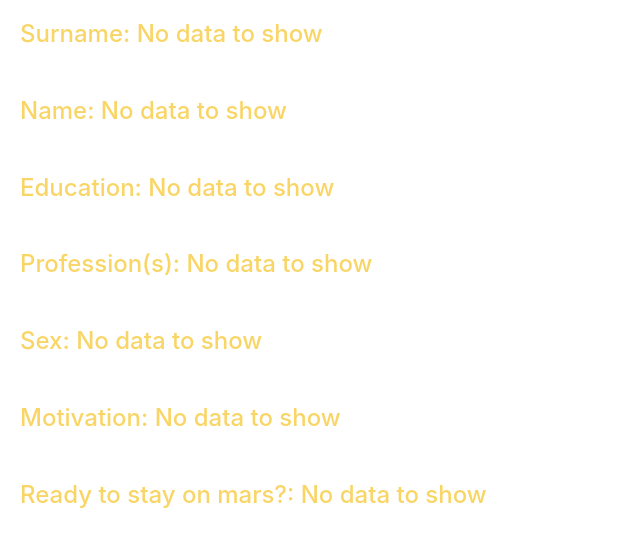
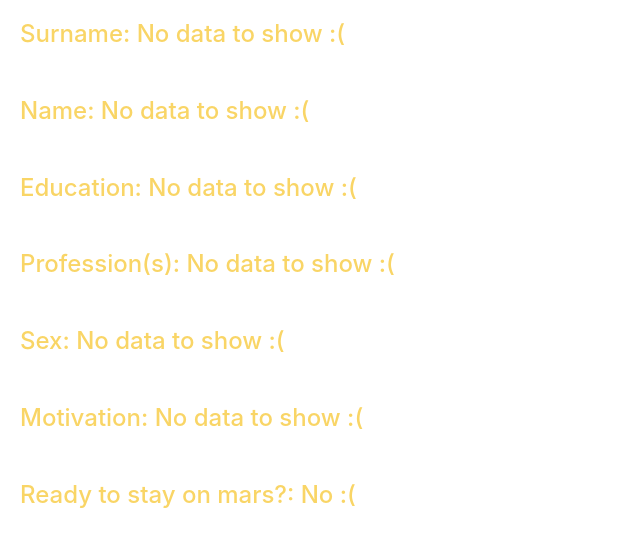
Before and after one commit to saltysallysmine/promoting-mars, a Flask app: page /answer in a window 1280 px wide. Shown: the part 56-603 px from the top of the page, without its empty margins (0-640 px from the left). Run offline with Flask 2, Linux system fonts and the light colour scheme; some libraries are stand-ins or nearby versions.

Commit message:
fix mistakes on auto answer page

```diff
--- a/templates/auto_answer.html
+++ b/templates/auto_answer.html
@@ -1,7 +1,7 @@
 {% extends "base.html" %}
 
 {% block content %}
-  {% set a = "No data to show" %}
+  {% set a = "No data to show :(" %}
   <h4>Surname: {{ user_form_data.get("surname", a) }}</h4>
   <h4>Name: {{ user_form_data.get("name", a) }}</h4>
   <h4>Education: {{ user_form_data.get("education", a) }}</h4>
@@ -11,14 +11,16 @@
   {% endif %}
   <h4>Profession(s): {{ s }}</h4>
   <h4>Sex: {{ user_form_data.get("sex", a) }}</h4>
-  <h4>Motivation: {{ user_form_data.get("about", a) }}</h4>
+  {% set s = user_form_data.get("about", a) %}
+  {% if s == '' %}
+    {% set s = a %}
+  {% endif %}
+  <h4>Motivation: {{ s }}</h4>
   {% set s = user_form_data.get("StayOnMars", a) %}
-  {% if s != a %}
-    {% if s == "on" %}
-      {% set s = 'Ready!' %}
-    {% else %}
-      {% set s = 'No :(' %}
-    {% endif %}
+  {% if s == "on" %}
+    {% set s = 'Ready!' %}
+  {% else %}
+    {% set s = 'No :(' %}
   {% endif %}
   <h4>Ready to stay on mars?: {{ s }}</h4>
 {% endblock %}
```
